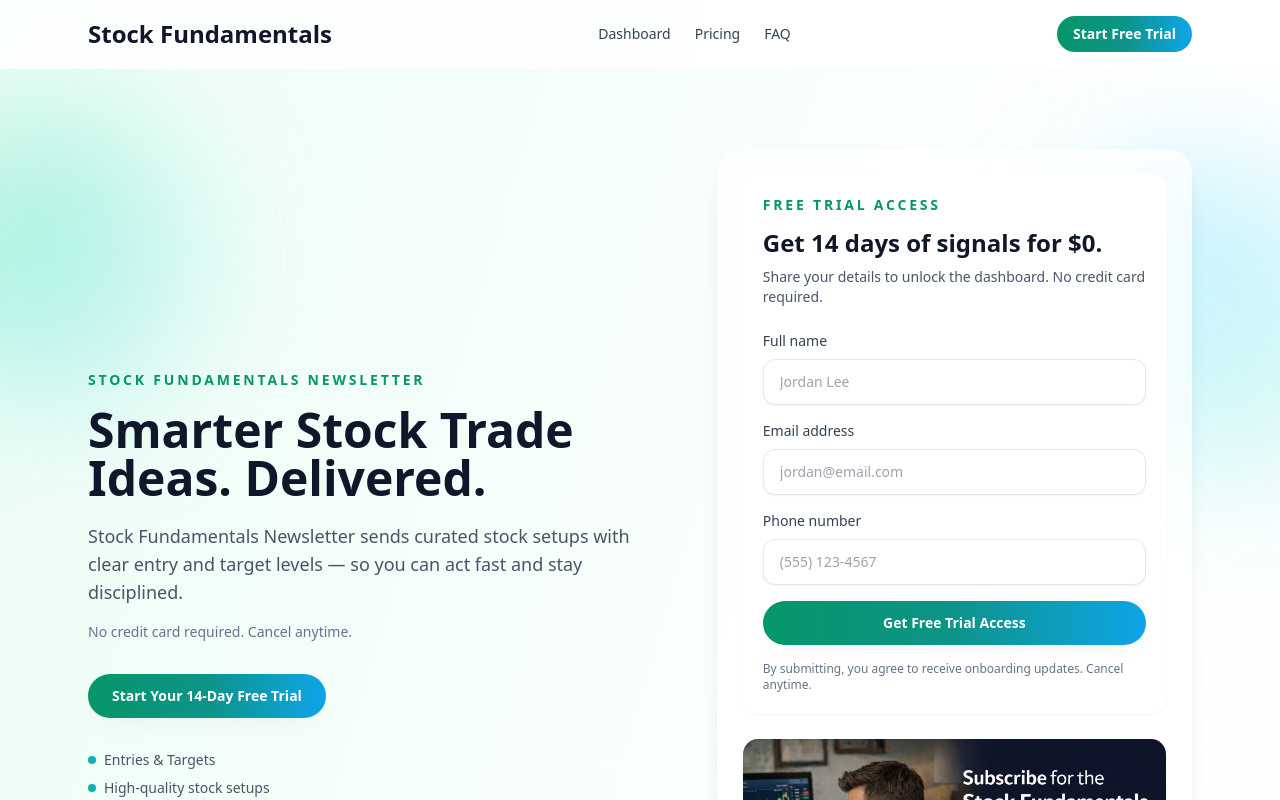
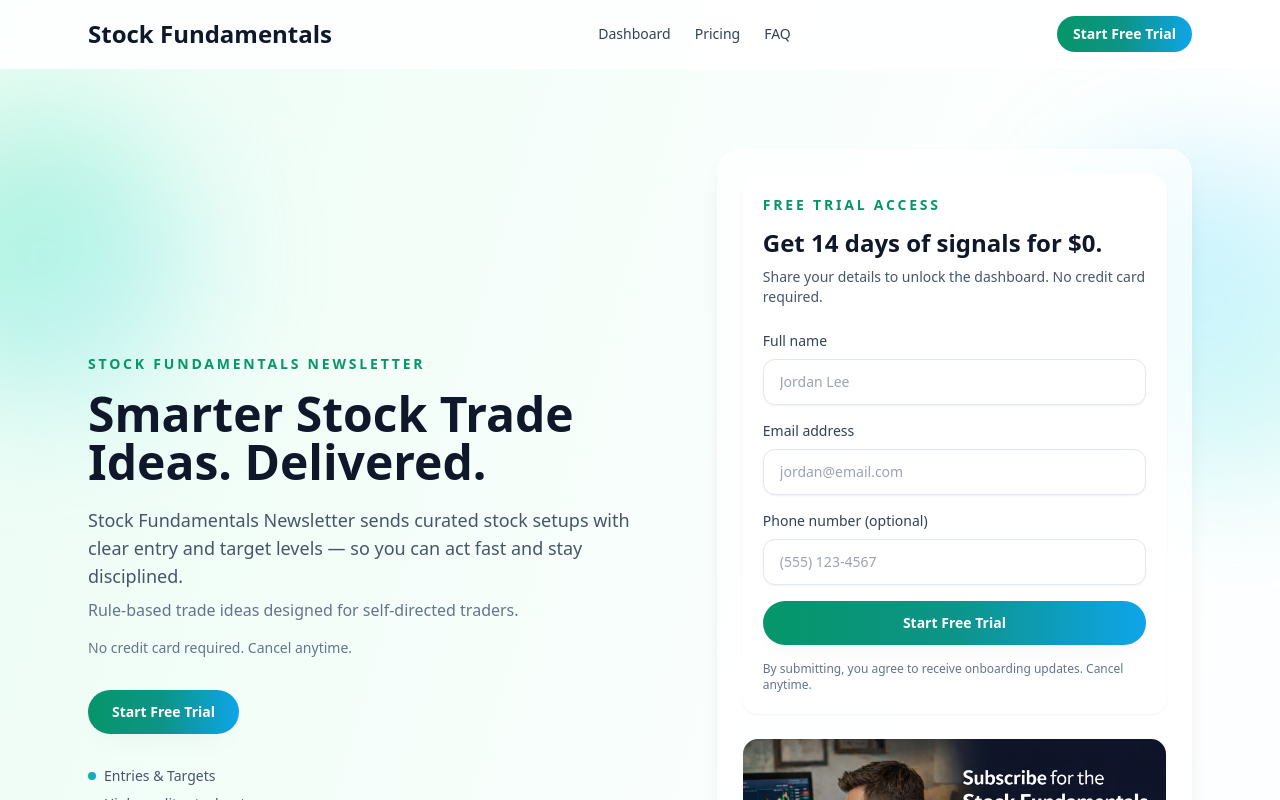
Before and after one commit to adhesikan/SFLanding, a Next.js app: page / in a window 1280 px wide. Shown: the top 800 px of the page. Built offline with nearby package versions, Linux system fonts and the light colour scheme.

Commit message:
Update hero copy and form

```diff
--- a/app/page.tsx
+++ b/app/page.tsx
@@ -128,6 +128,9 @@ export default function Home() {
                 clear entry and target levels — so you can act fast and stay
                 disciplined.
               </p>
+              <p className="mt-2 text-base text-slate-500">
+                Rule-based trade ideas designed for self-directed traders.
+              </p>
               <p className="mt-4 text-sm text-slate-500">
                 No credit card required. Cancel anytime.
               </p>
@@ -136,7 +139,7 @@ export default function Home() {
                   href={CHECKOUT_LINKS.trial}
                   className="rounded-full bg-gradient-to-r from-emerald-600 via-teal-600 to-sky-500 px-6 py-3 text-sm font-semibold text-white shadow-soft transition hover:from-emerald-700 hover:via-teal-600 hover:to-sky-600"
                 >
-                  Start Your 14-Day Free Trial
+                  Start Free Trial
                 </Link>
               </div>
               <div className="mt-8 flex flex-col gap-2 text-sm text-slate-600">
@@ -182,20 +185,19 @@ export default function Home() {
                     />
                   </label>
                   <label className="block text-sm font-medium text-slate-700">
-                    Phone number
+                    Phone number (optional)
                     <input
                       type="tel"
                       name="phone"
                       placeholder="(555) 123-4567"
                       className="mt-2 w-full rounded-xl border border-slate-200 bg-white px-4 py-3 text-sm text-slate-900 shadow-sm focus:border-emerald-300 focus:outline-none focus:ring-2 focus:ring-emerald-200"
-                      required
                     />
                   </label>
                   <button
                     type="submit"
                     className="mt-2 inline-flex w-full items-center justify-center rounded-full bg-gradient-to-r from-emerald-600 via-teal-600 to-sky-500 px-6 py-3 text-sm font-semibold text-white shadow-soft transition hover:from-emerald-700 hover:via-teal-600 hover:to-sky-600"
                   >
-                    Get Free Trial Access
+                    Start Free Trial
                   </button>
                 </form>
                 <p className="mt-4 text-xs text-slate-500">
```
